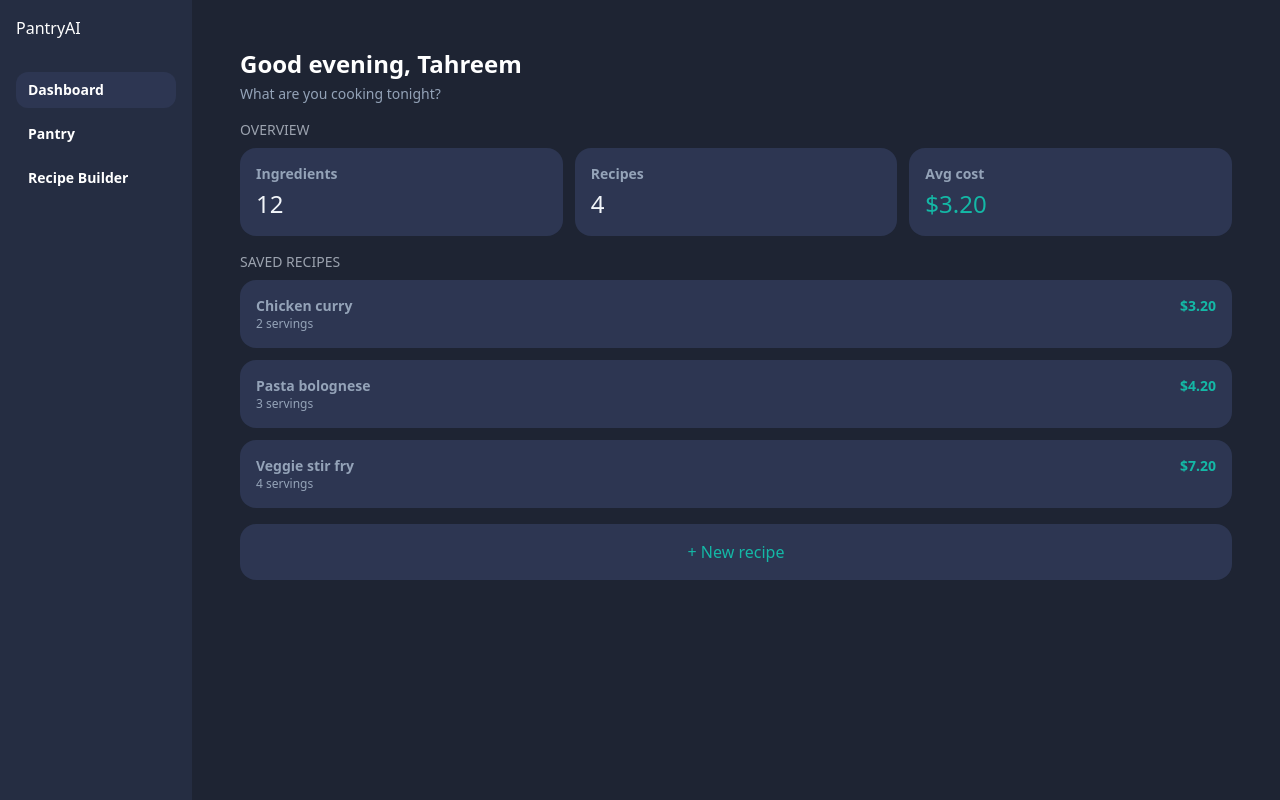
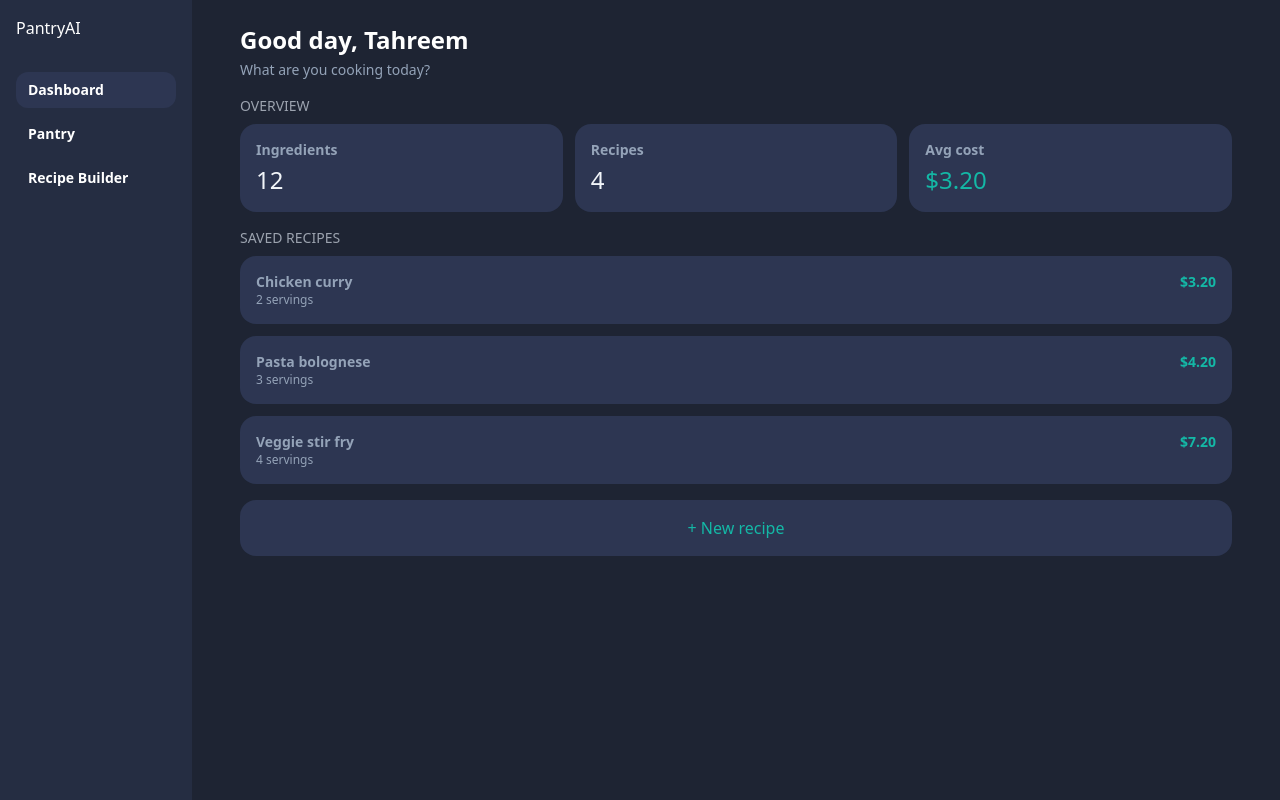
Before and after one commit to syedatahreem/Pantry-AI, a React (Vite) app: page / in a window 1280 px wide. Built offline with nearby package versions, Linux system fonts and the light colour scheme.

Commit message:
Update greeting in Dashboard component to reflect the time of day

```diff
--- a/src/components/Dashboard/Dashboard.tsx
+++ b/src/components/Dashboard/Dashboard.tsx
@@ -14,13 +14,9 @@
 
 const Dashboard = () => {
   return (
-    <div className="min-h-screen p-6">
-      <h1 className="text-2xl font-semibold text-white">
-        Good evening, {user}
-      </h1>
-      <h4 className="text-sm text-muted  mt-1">
-        What are you cooking tonight?
-      </h4>
+    <div className="min-h-screen px-6 pb-6">
+      <h1 className="text-2xl font-semibold text-white">Good day, {user}</h1>
+      <h4 className="text-sm text-muted  mt-1">What are you cooking today?</h4>
 
       <h3 className="mt-4 mb-2 text-sm text-gray-400">OVERVIEW</h3>
       <div className="flex gap-3">
```
